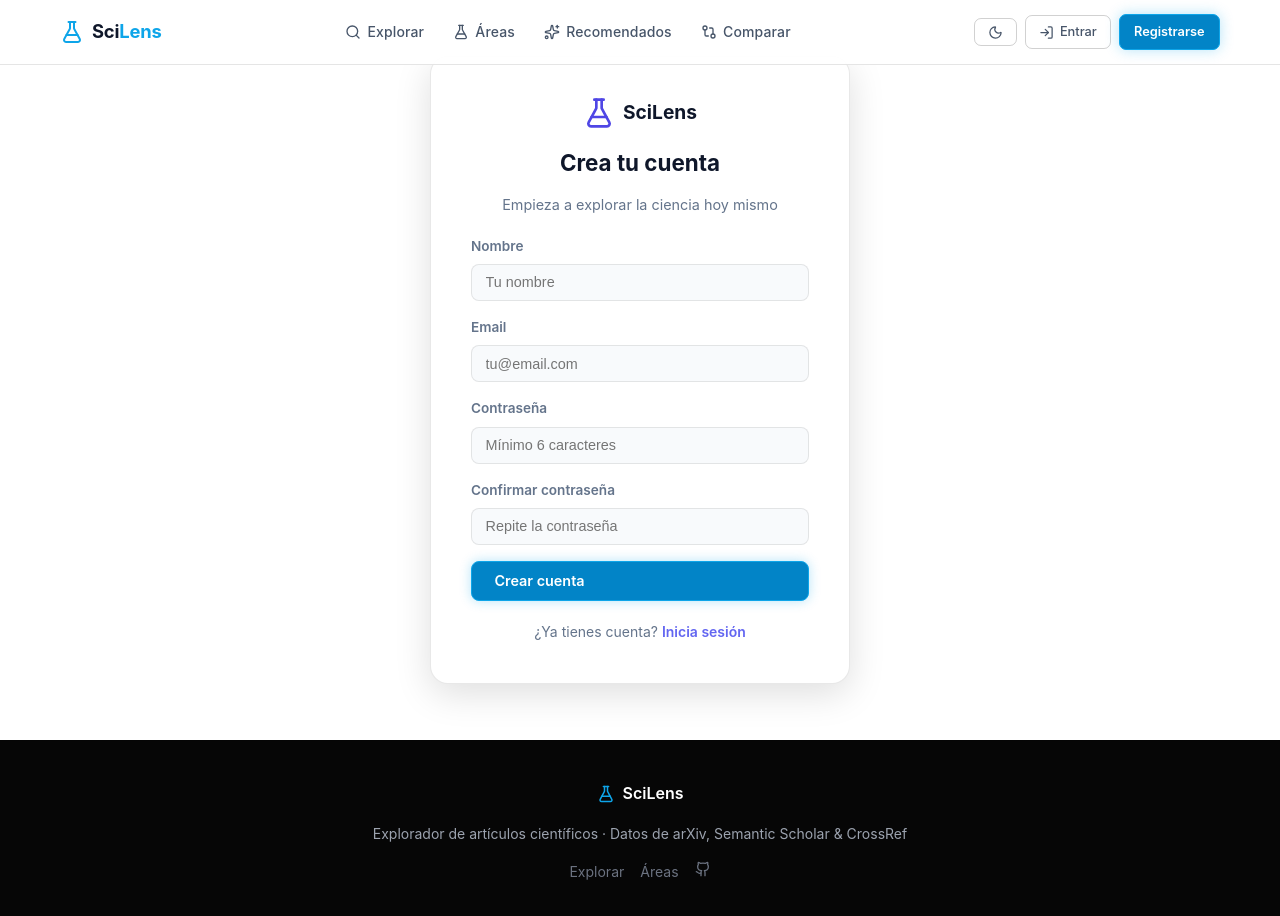
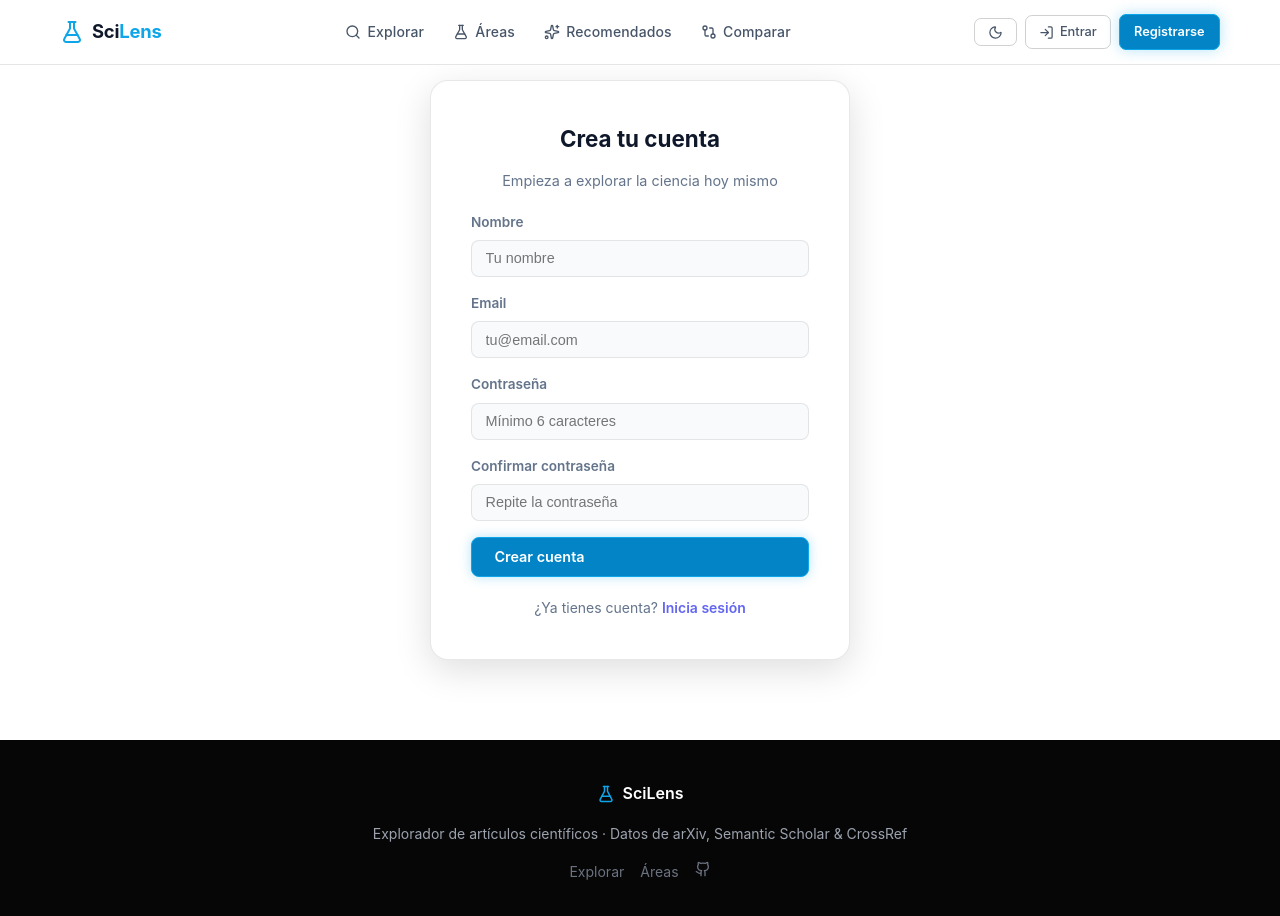
Before and after one commit to LuissRG18/TFG, a React (Vite) app in the folder frontend/: page /registro in a window 1280 px wide. Shown: the top 916 px of the page. Built offline with nearby package versions, Linux system fonts and the light colour scheme.

Commit message:
fix: eliminar logo duplicado en paginas de auth

```diff
--- a/frontend/src/pages/LoginPage.tsx
+++ b/frontend/src/pages/LoginPage.tsx
@@ -1,6 +1,6 @@
 import { useState } from 'react';
 import { Link, useNavigate } from 'react-router-dom';
-import { FlaskConical, Loader2, AlertCircle } from 'lucide-react';
+import { Loader2, AlertCircle } from 'lucide-react';
 import { useAuth } from '../context/AuthContext';
 
 const LoginPage = () => {
@@ -28,10 +28,6 @@ const LoginPage = () => {
   return (
     <div className="auth-page">
       <div className="auth-card">
-        <div className="auth-logo">
-          <FlaskConical size={32} className="text-indigo-600" />
-          <span className="auth-logo-text">SciLens</span>
-        </div>
         <h1 className="auth-title">Bienvenido de nuevo</h1>
         <p className="auth-subtitle">Inicia sesión para acceder a tus favoritos</p>
 
--- a/frontend/src/pages/RegistroPage.tsx
+++ b/frontend/src/pages/RegistroPage.tsx
@@ -1,6 +1,6 @@
 import { useState } from 'react';
 import { Link, useNavigate } from 'react-router-dom';
-import { FlaskConical, Loader2, AlertCircle } from 'lucide-react';
+import { Loader2, AlertCircle } from 'lucide-react';
 import { useAuth } from '../context/AuthContext';
 
 const RegistroPage = () => {
@@ -34,10 +34,6 @@ const RegistroPage = () => {
   return (
     <div className="auth-page">
       <div className="auth-card">
-        <div className="auth-logo">
-          <FlaskConical size={32} className="text-indigo-600" />
-          <span className="auth-logo-text">SciLens</span>
-        </div>
         <h1 className="auth-title">Crea tu cuenta</h1>
         <p className="auth-subtitle">Empieza a explorar la ciencia hoy mismo</p>
 
```
